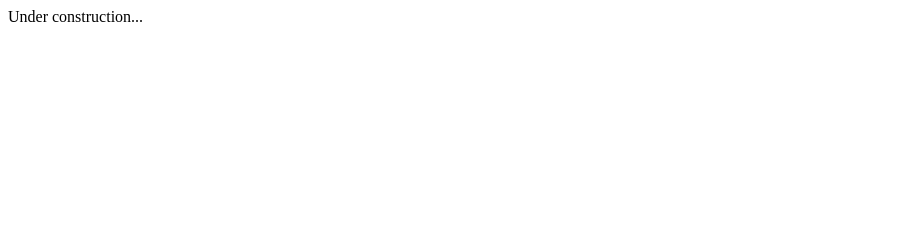
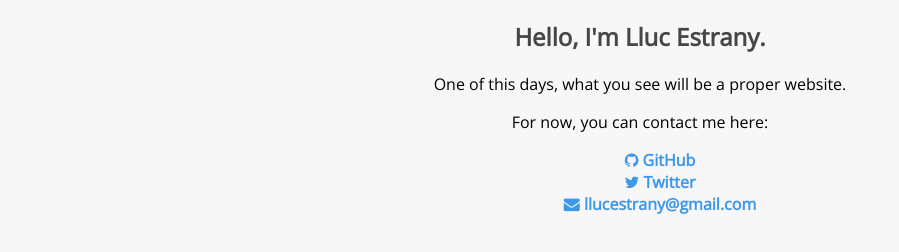
Before and after one commit to 3strany/3strany.github.io, a plain HTML site: page index.html in a window 1280 px wide. Shown: the whole page, without its empty margins (0-899 px from the left). Drawn offline with nearby package versions, Linux system fonts and the light colour scheme.

Commit message:
create css/personal.css, first index.html with info

```diff
--- /dev/null
+++ b/css/personal.css
@@ -0,0 +1,28 @@
+ body {
+     background-color: rgb(247, 247, 247);
+     font-family: 'Open Sans', sans-serif;
+     text-align: center;
+     font-size: 16px;
+ }
+
+ h2 {
+     color: rgb(70, 70, 70);
+ }
+
+ul {
+    list-style-type: none;
+}
+
+a {
+    color: rgb(63, 151, 232);
+    text-decoration: none;
+    font-weight: bold;
+}
+
+a:hover{
+    text-decoration: underline;
+}
+
+.fa-cog {
+  color: rgb(63, 151, 232);
+}
--- a/index.html
+++ b/index.html
@@ -1 +1,59 @@
-Under construction...
+<!DOCTYPE html>
+<html lang="en">
+
+<head>
+    <meta charset="utf-8">
+    <meta http-equiv="X-UA-Compatible" content="IE=edge">
+    <meta name="viewport" content="width=device-width, initial-scale=1">
+    <title>Lluc Estrany</title>
+
+<!--     <link rel="stylesheet" href="https://maxcdn.bootstrapcdn.com/bootstrap/3.3.5/css/bootstrap.min.css"> -->
+    <link rel="stylesheet" href="https://maxcdn.bootstrapcdn.com/font-awesome/4.4.0/css/font-awesome.min.css">
+    <link rel="stylesheet" href="css/personal.css">
+    <!--[if lt IE 9]>
+      <script src="https://oss.maxcdn.com/libs/html5shiv/3.7.2/html5shiv.js"></script>
+      <script src="https://oss.maxcdn.com/libs/respond.js/1.4.2/respond.min.js"></script>
+    <![endif]-->
+
+    <!--fonts-->
+    <link href="https://fonts.googleapis.com/css?family=Open+Sans" rel="stylesheet">
+
+</head>
+
+<body>
+
+    <h2>Hello, I'm Lluc Estrany.</h2>
+
+    <p>
+        One of this days, what you see will be a proper website.
+    </p>
+
+    <p>
+        For now, you can contact me here:
+    </p>
+
+    <ul>
+        <li>
+            <a href="https://github.com/estrany">
+                <i class="fa fa-github fa-cog" aria-hidden="true"></i> GitHub
+            </a>
+        </li>
+        <li>
+            <a href="https://twitter.com/3strany">
+                <i class="fa fa-twitter fa-cog" aria-hidden="true"></i> Twitter
+            </a>
+        </li>
+        <li>
+            <a href="mailto:llucestrany@gmail.com">
+                <i class="fa fa-envelope fa-cog" aria-hidden="true"></i> llucestrany@gmail.com
+            </a>
+        </li>
+    </ul>
+
+<!--
+    <script src="https://ajax.googleapis.com/ajax/libs/jquery/1.11.3/jquery.min.js"></script>
+    <script src="https://maxcdn.bootstrapcdn.com/bootstrap/3.3.5/js/bootstrap.min.js"></script>
+-->
+</body>
+
+</html>
```
